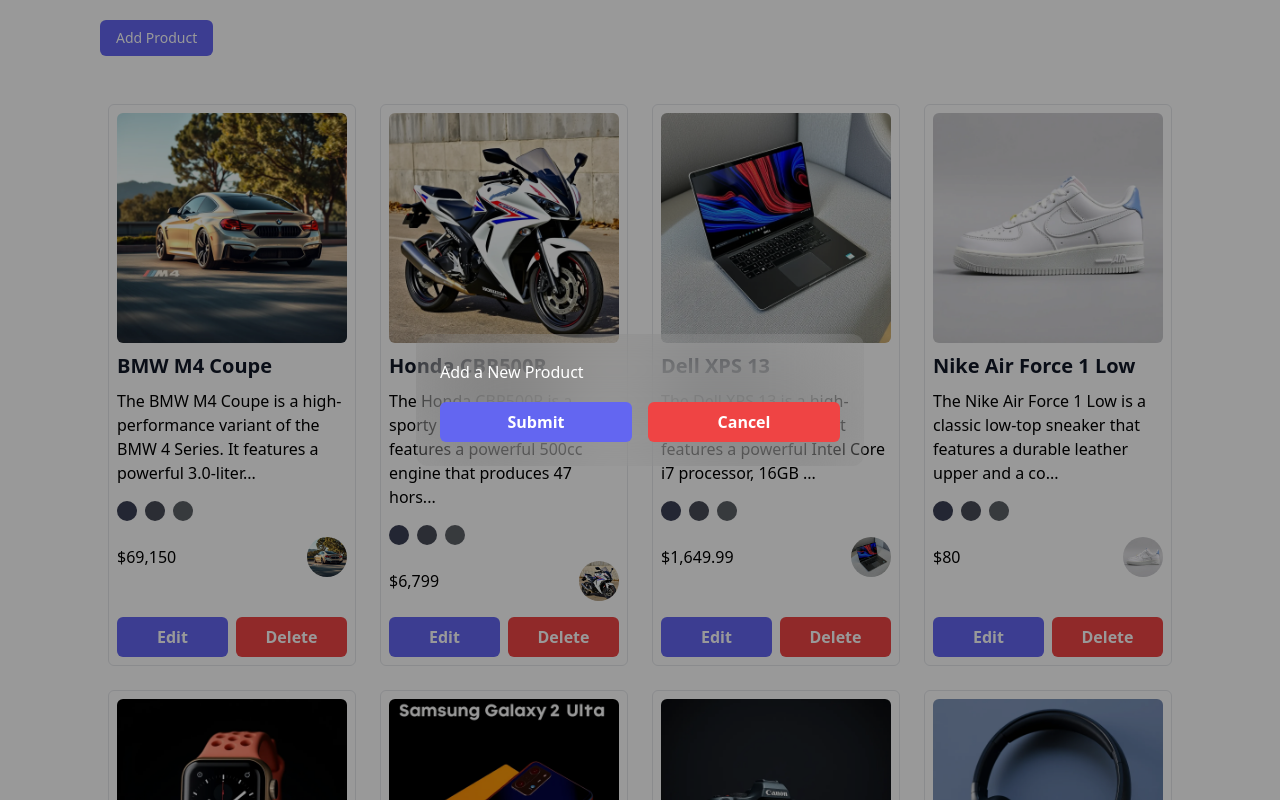
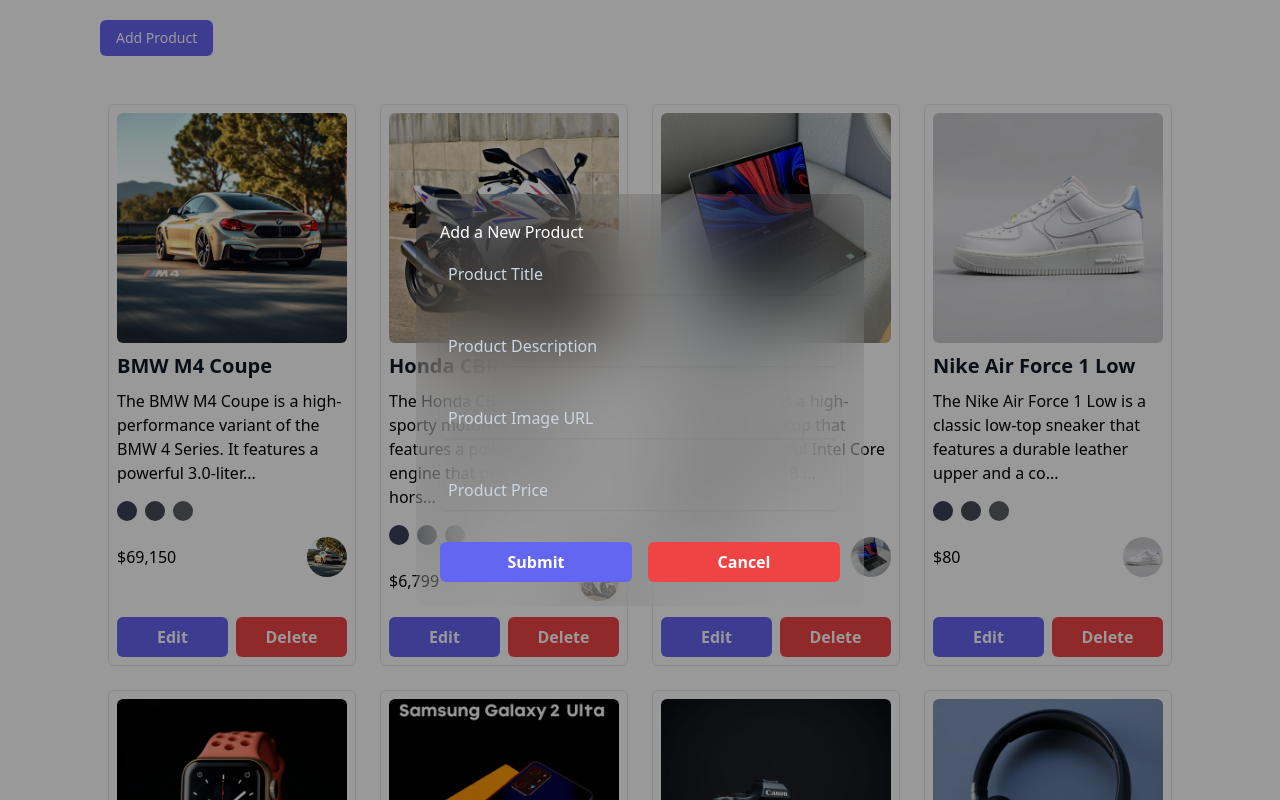
Before and after one commit to nourmohamed45/product-controller, a React (Vite) app: page / in a window 1280 px wide. Both pictures are taken after a click on the button "Add Product". Shown: the top 800 px of the page. Built offline with nearby package versions, Linux system fonts and the light colour scheme.

Commit message:
create input component

```diff
--- a/src/App.tsx
+++ b/src/App.tsx
@@ -1,8 +1,9 @@
 import { useState } from "react";
 import ProductCard from "./components/ProductCard";
 import Modal from "./components/ui/Modal";
-import { productList } from "./data";
+import { formInputsList, productList } from "./data";
 import Button from "./components/ui/Button";
+import Input from "./components/ui/Input";
 
 const App = () => {
   // ------------ State ------------
@@ -21,19 +22,33 @@
   const renderProductList = productList.map((product) => {
     return <ProductCard key={product.id} product={product} />;
   });
+
+  const renderFormInputList = formInputsList.map((input) => {
+    return (
+      <div key={input.id} className="relative rounded-md shadow-sm">
+        <label key={input.id}  htmlFor={input.id} className="sr-only">
+          {input.label}
+        </label>
+        <Input  type="text" name={input.name} id={input.id} input={input} placeholder={input.label} />
+      </div>
+    );
+  });
   return (
     <main className="container mx-auto">
       <Button
         type="button"
         onClick={open}
         className="rounded-md m-5 bg-indigo-500 py-2 px-4 text-sm font-medium text-white focus:outline-none hover:bg-indigo-600 transition-all ease-in duration-100"
-      >Add Product</Button>
+      >
+        Add Product
+      </Button>
       <div className="m-5 grid grid-cols-1 md:grid-cols-2 lg:grid-cols-3 xl:grid-cols-4 gap-4 md:gap-5 lg:gap-6 p-2 rounded-md ">
         {renderProductList}
       </div>
 
       <Modal isOpen={isOpen} close={close} title="Add a New Product">
-        <div className="mt-4 flex gap-4">
+        <div className="space-y-6">{renderFormInputList}</div>
+        <div className="mt-8 flex gap-4">
           <Button
             type="button"
             className="bg-indigo-500 hover:bg-indigo-600"
--- a/src/components/ui/Button.tsx
+++ b/src/components/ui/Button.tsx
@@ -7,7 +7,7 @@
   width?: "w-full" | "w-fit";
 }
 
-const Button = ({ children, className, type,width, ...rest}: IProps) => {
+const Button = ({ children, className, type, width, ...rest }: IProps) => {
   return (
     <button
       type={type}
--- /dev/null
+++ b/src/components/ui/Input.tsx
@@ -0,0 +1,17 @@
+import { InputHTMLAttributes } from "react";
+import { IFormInput } from "../../interfaces";
+
+interface IProps extends InputHTMLAttributes<HTMLInputElement> {
+  input: IFormInput;
+}
+
+const Input = ({ ...rest }: IProps) => {
+  return (
+    <input
+      {...rest}
+      className="w-full bg-transparent border-b-slate-500 border-b-1 p-2 mt-2 outline-none caret-white text-slate-100 placeholder:text-slate-300 rounded-md focus:ring-1 focus:ring-indigo-400"
+    />
+  );
+};
+
+export default Input;
--- a/src/data/index.ts
+++ b/src/data/index.ts
@@ -1,6 +1,6 @@
 
 import { nanoid } from "nanoid";
-import { IProduct } from "../interfaces";
+import { IFormInput, IProduct } from "../interfaces";
 
 export const productList: IProduct[] = [
   {
@@ -173,3 +173,30 @@
     },
   },
 ];
+
+export const formInputsList: IFormInput[] = [
+  {
+    id: "title",
+    name: "title",
+    label: "Product Title",
+    type: "text",
+  },
+  {
+    id: "description",
+    name: "description",
+    label: "Product Description",
+    type: "text",
+  },
+  {
+    id: "image",
+    name: "imageURL",
+    label: "Product Image URL",
+    type: "text",
+  },
+  {
+    id: "price",
+    name: "price",
+    label: "Product Price",
+    type: "number",
+  }
+]
```
Also changed, not shown: src/interfaces/index.ts (+7 -0 lines).
